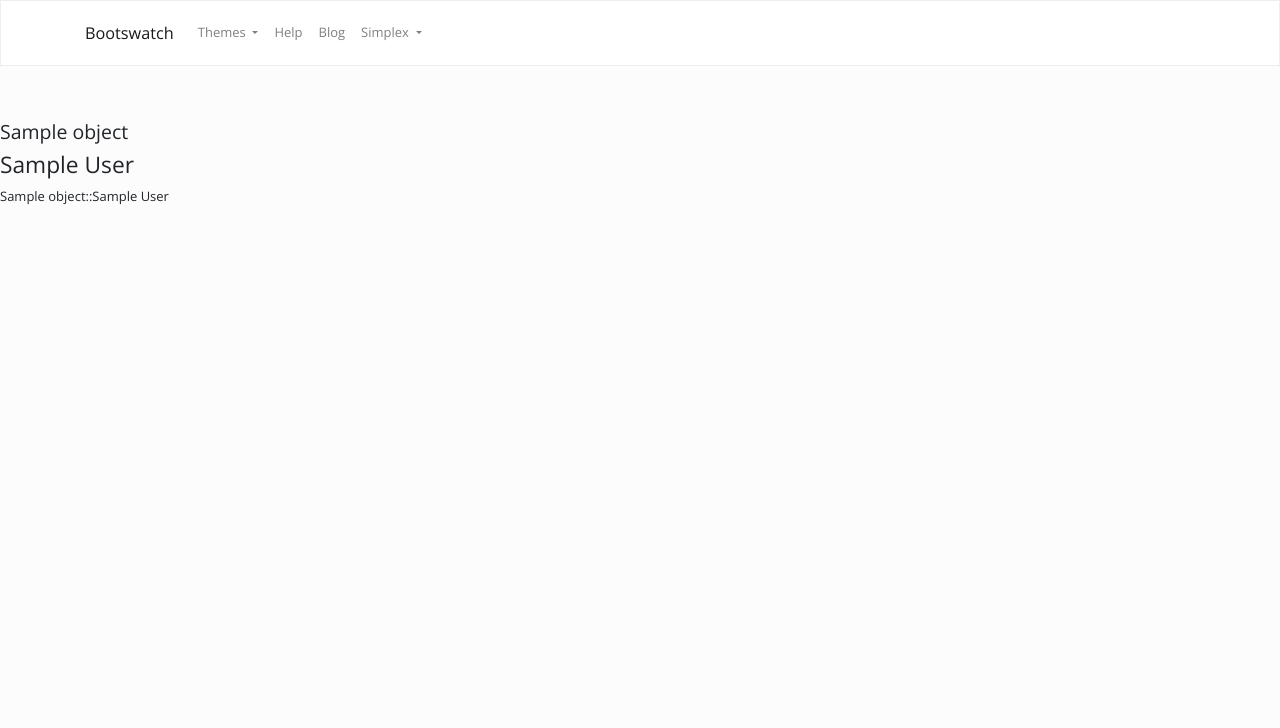
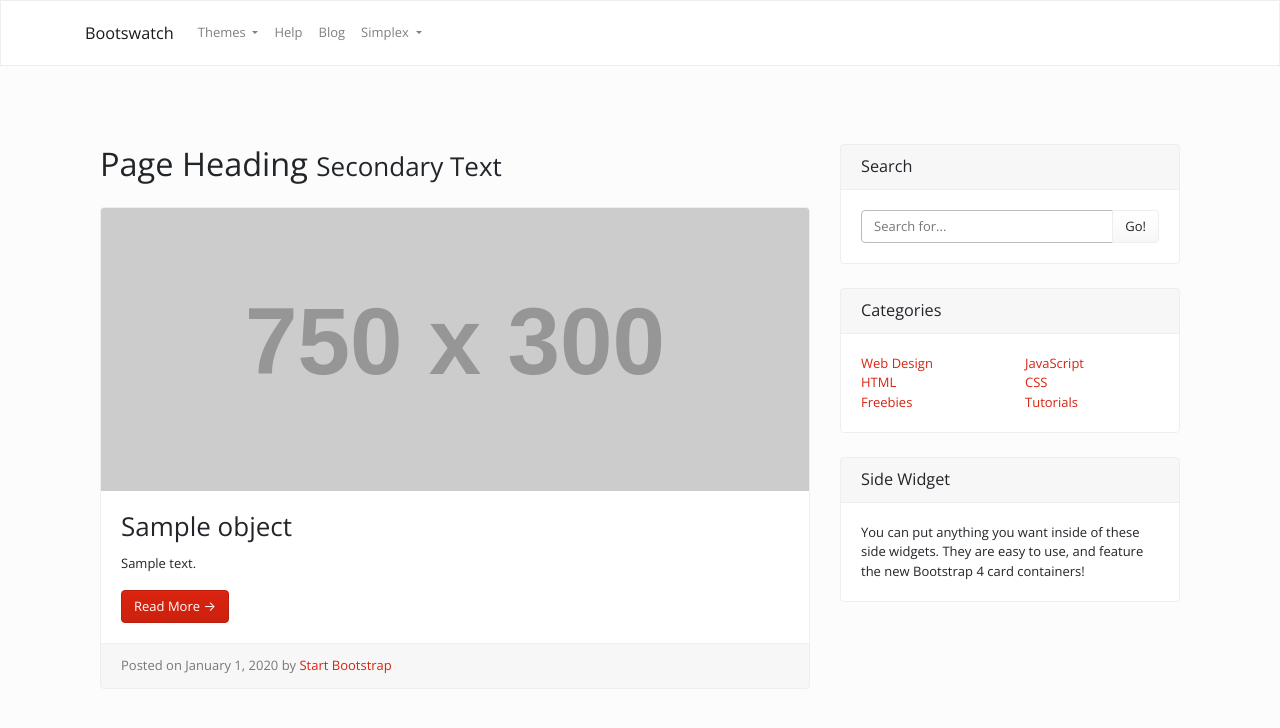
Before and after one commit to tkddls8848/TheConsensus, a Django app: template Django_app/blog/templates/blog/post_list.html in a window 1280 px wide. Shown: the top 728 px of the page. Run offline with Django 3.2, Linux system fonts and the light colour scheme; the template is opened without the code that fills it: most values are stand-ins (such as "Sample title", 1, 10 or a date in 2020); grey boxes labelled with a size stand in for pictures from a placeholder-image service; parts of the project's set-up code (start-up, migrations or seed data) failed here and were passed over; some libraries are stand-ins or nearby versions.

Commit message:
bootstrap grid for post

```diff
--- a/Django_app/blog/templates/blog/post_list.html
+++ b/Django_app/blog/templates/blog/post_list.html
@@ -71,11 +71,105 @@
       </div>
     </div>
 
-    {% for p in object_list%}
-        <h4>{{p.title}}</h4>
-        <h3>{{p.author}}</h3>
-        <p>{{p.title}}::{{p.author}}</p>
-    {% endfor %}
+    <div class="container">
+
+        <!-- Page Content -->
+        <div class="container">
+
+            <div class="row">
+
+                <!-- Blog Entries Column -->
+                <div class="col-md-8">
+
+                    <h1 class="my-4">Page Heading
+                        <small>Secondary Text</small>
+                    </h1>
+
+                    <!-- Blog Post -->
+                    {% for p in object_list%}
+                    <div class="card mb-4">
+                        <img class="card-img-top" src="http://placehold.it/750x300" alt="Card image cap">
+                        <div class="card-body">
+                            <h2 class="card-title">{{p.title}}</h2>
+                            <p class="card-text">{{p.content}}</p>
+                            <a href="#" class="btn btn-primary">Read More &rarr;</a>
+                        </div>
+                        <div class="card-footer text-muted">
+                            Posted on January 1, 2020 by
+                            <a href="#">Start Bootstrap</a>
+                        </div>
+                    </div>
+                    {% endfor %}
+
+                </div>
+
+                <!-- Sidebar Widgets Column -->
+                <div class="col-md-4">
+
+                    <!-- Search Widget -->
+                    <div class="card my-4">
+                        <h5 class="card-header">Search</h5>
+                        <div class="card-body">
+                            <div class="input-group">
+                                <input type="text" class="form-control" placeholder="Search for...">
+                                <span class="input-group-append">
+                <button class="btn btn-secondary" type="button">Go!</button>
+              </span>
+                            </div>
+                        </div>
+                    </div>
+
+                    <!-- Categories Widget -->
+                    <div class="card my-4">
+                        <h5 class="card-header">Categories</h5>
+                        <div class="card-body">
+                            <div class="row">
+                                <div class="col-lg-6">
+                                    <ul class="list-unstyled mb-0">
+                                        <li>
+                                            <a href="#">Web Design</a>
+                                        </li>
+                                        <li>
+                                            <a href="#">HTML</a>
+                                        </li>
+                                        <li>
+                                            <a href="#">Freebies</a>
+                                        </li>
+                                    </ul>
+                                </div>
+                                <div class="col-lg-6">
+                                    <ul class="list-unstyled mb-0">
+                                        <li>
+                                            <a href="#">JavaScript</a>
+                                        </li>
+                                        <li>
+                                            <a href="#">CSS</a>
+                                        </li>
+                                        <li>
+                                            <a href="#">Tutorials</a>
+                                        </li>
+                                    </ul>
+                                </div>
+                            </div>
+                        </div>
+                    </div>
+
+                    <!-- Side Widget -->
+                    <div class="card my-4">
+                        <h5 class="card-header">Side Widget</h5>
+                        <div class="card-body">
+                            You can put anything you want inside of these side widgets. They are easy to use, and feature the new Bootstrap 4 card containers!
+                        </div>
+                    </div>
+
+                </div>
+
+            </div>
+            <!-- /.row -->
+
+        </div>
+        <!-- /.container -->
+    </div>
 
     <!-- js for bootstrap -->
     <script src="{% static 'blog/js/jquery.min.js' %}"></script>
```
